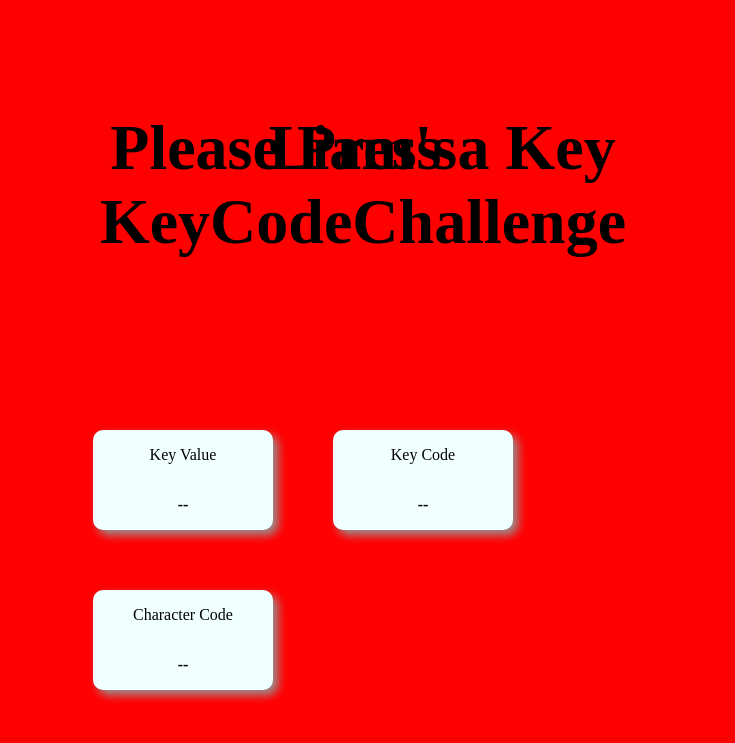
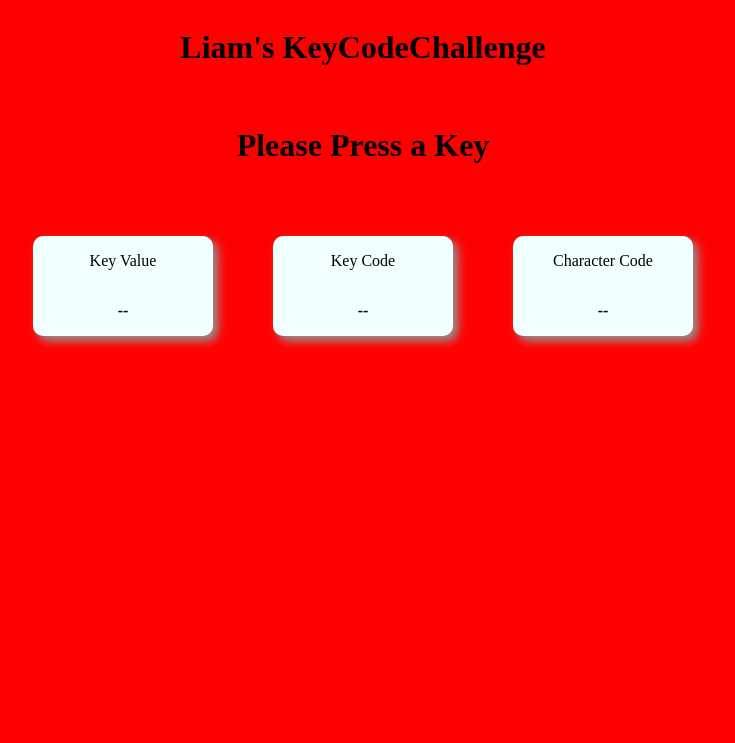
Before and after one commit to CybskiB/WK3-KeyCodeChallenge, a plain HTML site: page index.html in a window 1280 px wide. Shown: the whole page, without its empty margins (277-1012 px from the left). Drawn offline with Linux system fonts and the light colour scheme.

Commit message:
Fix the big font

```diff
--- a/script.js
+++ b/script.js
@@ -6,8 +6,6 @@ let key = document.getElementById("key")
 
 document.addEventListener("keypress", () => {
     topText.textContent = event.keyCode
-    topText.style.fontSize = "23vh"
-    topText.style.top = "-50vh"
     keyValue.textContent = event.key
     keyCode.textContent = event.code
     charCode.textContent = event.charCode
--- a/style.css
+++ b/style.css
@@ -4,19 +4,12 @@ body{
     font-family: avenir;
 }
 .container{
-    position: absolute;
-    top: 70%;
-    left: 50%;
-    transform: translate(-50%, -50%);
     display: flex;
     flex-direction: column;
     align-items: center;
 }
 h1{
     display: flex;
-    position: absolute;
-    font-size: 5vw;
-    top: -39vh;
     text-align: center;
 }
 .keyType{
```
Also changed, not shown: index.html (+1 -0 lines).
